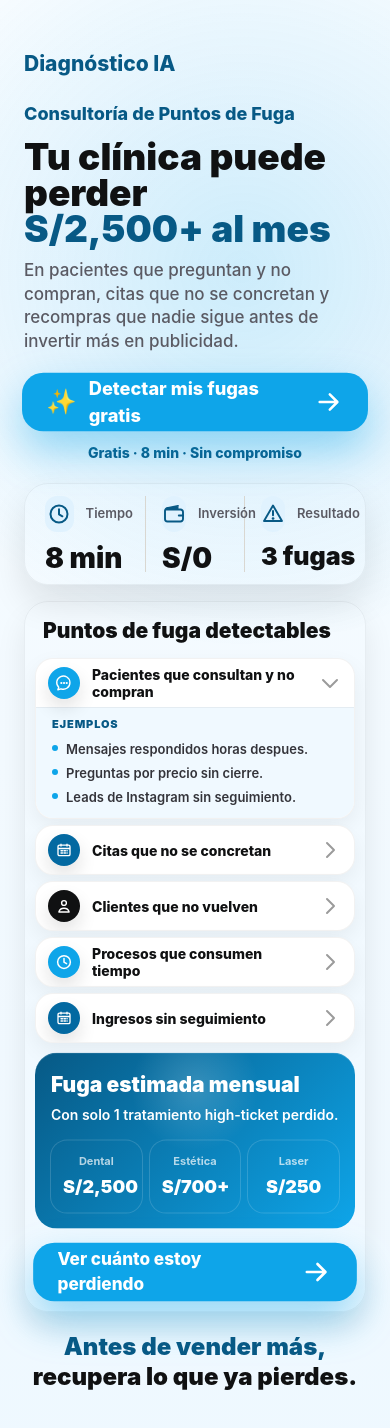
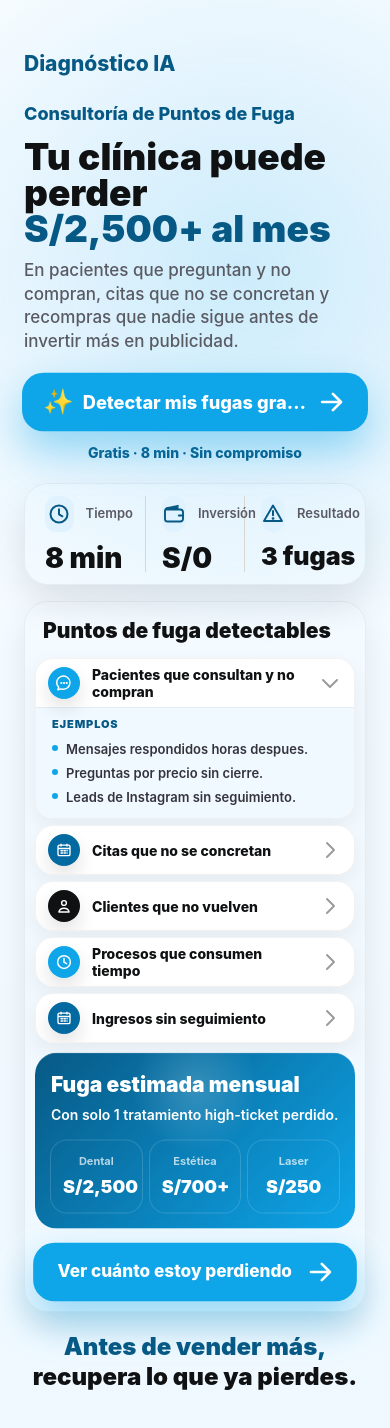
Before and after one commit to thequantpartners/clinicas, a Next.js app: page / in a window 390 px wide. Shown: the top 1428 px of the page. Built offline with nearby package versions, Linux system fonts and the light colour scheme.

Commit message:
Fix mobile CTA layout

```diff
--- a/app/page.tsx
+++ b/app/page.tsx
@@ -382,13 +382,15 @@ export default function LandingPage() {
 
         <Link
           href="/login"
-          className="animate-soft-pulse mt-5 flex min-h-[58px] items-center justify-center gap-3 rounded-[21px] bg-[#0ea5e9] px-6 text-[18px] font-extrabold text-white shadow-[0_16px_35px_rgba(14,165,233,0.30)] ring-2 ring-white transition active:scale-[0.99] focus:outline-none focus:ring-4 focus:ring-[#0ea5e9]/30"
+          className="animate-soft-pulse mt-5 grid min-h-[58px] grid-cols-[32px_1fr_32px] items-center gap-2 rounded-[21px] bg-[#0ea5e9] px-5 text-white shadow-[0_16px_35px_rgba(14,165,233,0.30)] ring-2 ring-white transition active:scale-[0.99] focus:outline-none focus:ring-4 focus:ring-[#0ea5e9]/30"
         >
-          <span className="text-2xl" aria-hidden="true">
+          <span className="text-center text-2xl" aria-hidden="true">
             ✨
           </span>
-          Detectar mis fugas gratis
-          <ArrowIcon className="ml-auto size-8" />
+          <span className="truncate text-center text-[16px] font-extrabold min-[390px]:text-[18px]">
+            Detectar mis fugas gratis
+          </span>
+          <ArrowIcon className="size-8" />
         </Link>
 
         <p className="mt-3 text-center text-sm font-extrabold text-[#075985]">
@@ -463,10 +465,12 @@ export default function LandingPage() {
 
           <Link
             href="/login"
-            className="animate-soft-pulse mt-3 flex min-h-[58px] items-center justify-center gap-3 rounded-[21px] bg-[#0ea5e9] px-6 text-[17px] font-extrabold text-white shadow-[0_16px_35px_rgba(14,165,233,0.30)] ring-2 ring-white transition active:scale-[0.99] focus:outline-none focus:ring-4 focus:ring-[#0ea5e9]/30"
+            className="animate-soft-pulse mt-3 grid min-h-[58px] grid-cols-[1fr_32px] items-center gap-2 rounded-[21px] bg-[#0ea5e9] px-5 text-white shadow-[0_16px_35px_rgba(14,165,233,0.30)] ring-2 ring-white transition active:scale-[0.99] focus:outline-none focus:ring-4 focus:ring-[#0ea5e9]/30"
           >
-            Ver cuánto estoy perdiendo
-            <ArrowIcon className="ml-auto size-8" />
+            <span className="truncate text-center text-[16px] font-extrabold min-[390px]:text-[17px]">
+              Ver cuánto estoy perdiendo
+            </span>
+            <ArrowIcon className="size-8" />
           </Link>
         </section>
 
```
